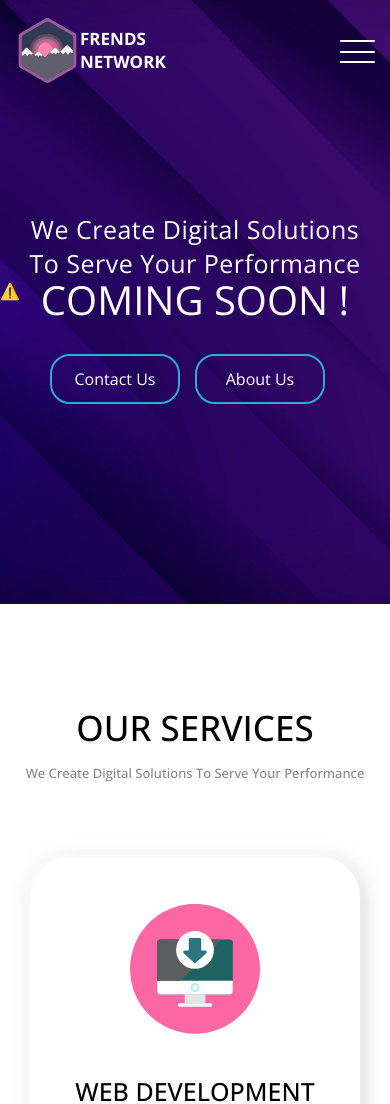
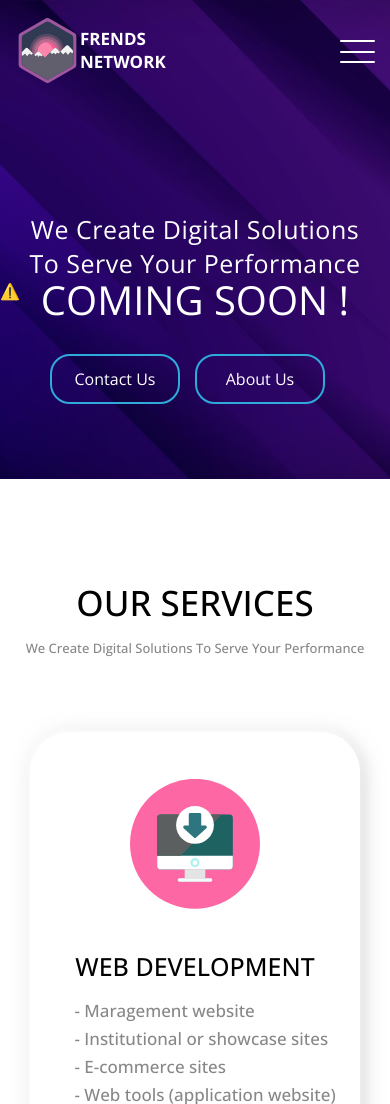
Before and after one commit to sajadmatham/first-jop, a plain HTML site: page index.html in a window 390 px wide. Shown: the top 1104 px of the page. Drawn offline with nearby package versions, Linux system fonts and the light colour scheme; no server answers.

Commit message:
Update FirstProject.css

```diff
--- a/css/FirstProject.css
+++ b/css/FirstProject.css
@@ -29,11 +29,6 @@ body {
   background-position: center;
 }
 
-@media (max-width: 768px) {
-  .header {
-    padding-bottom: 125px;
-  }
-}
 
 /* Small */
 @media (min-width: 768px) {
```
